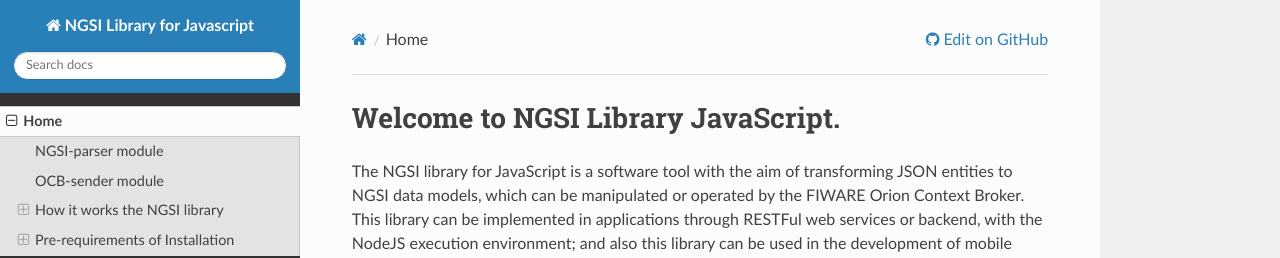
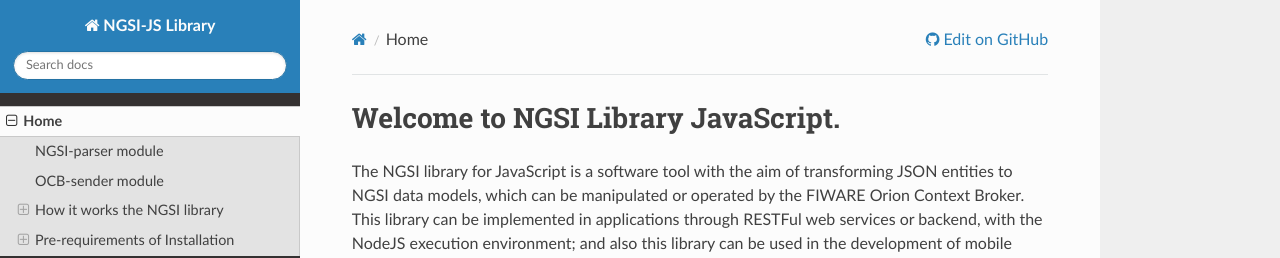
Before and after one commit to cenidetiot/ngsi-js-library, an MkDocs documentation site: the page built from doc/index.md, in a window 1280 px wide. Shown: the top 258 px of the page. Built offline with MkDocs 1.6.1, drawn with Linux system fonts in a browser that asks for light colours; nearby versions of some CDN libraries; comment, search, counter and statistics services are not loaded; old or Windows-style settings are respelled for this version of MkDocs.

Commit message:
Update mkdocs.yml

```diff
--- a/mkdocs.yml
+++ b/mkdocs.yml
@@ -1,4 +1,4 @@
-site_name: NGSI Library for Javascript
+site_name: NGSI-JS Library
 site_description: Library NGSI
 docs_dir: doc/
 pages:
```
